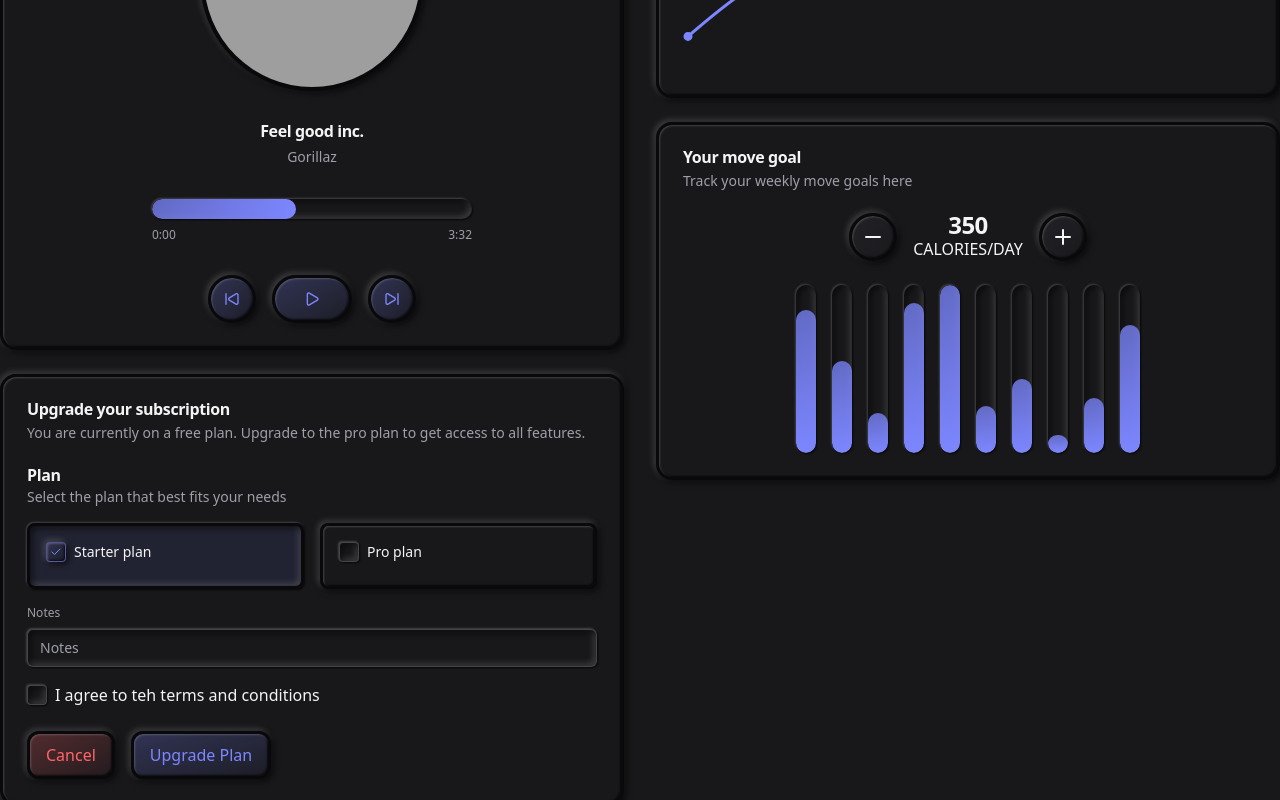
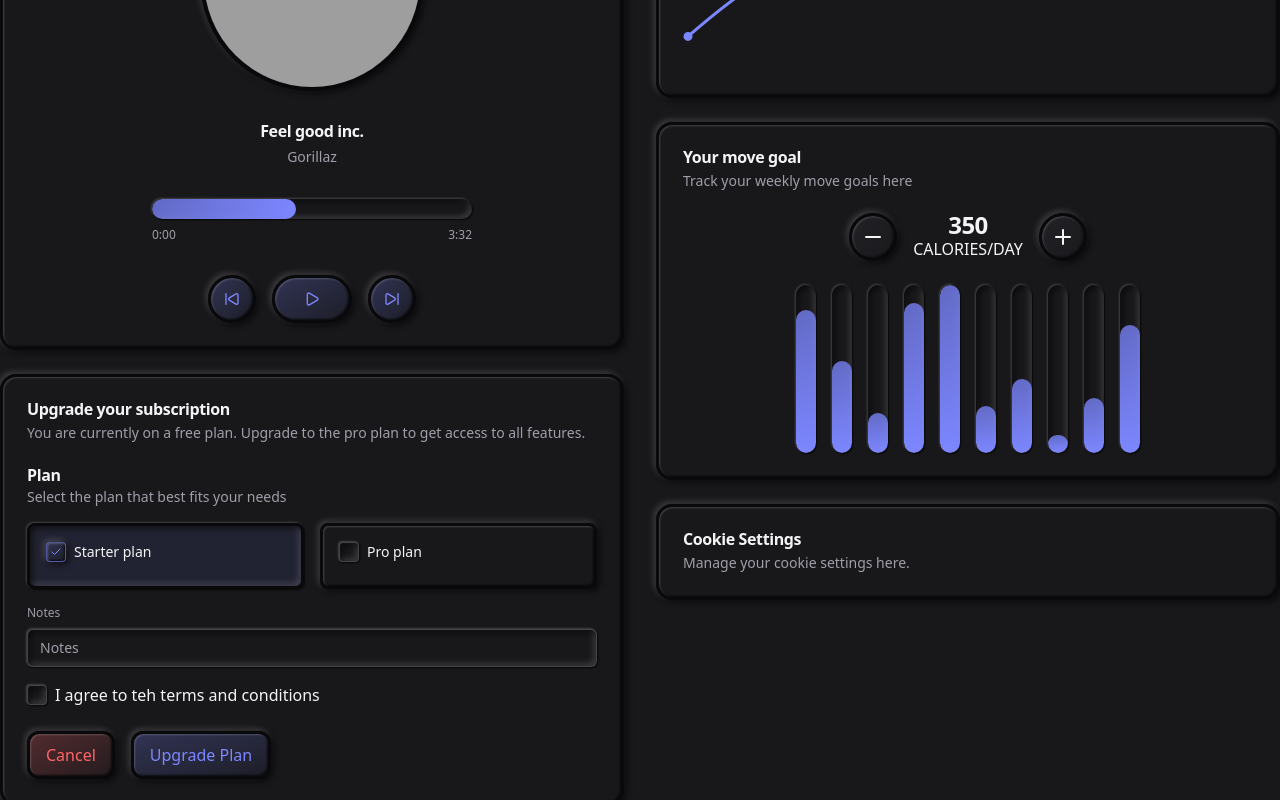
Before and after one commit to Annie-Huang/baseui-neomorphism2.0-component-library, a React (Vite) app: page / in a window 1280 px wide. Shown: the part 578-1378 px from the top of the page. Built offline with nearby package versions, Linux system fonts and the light colour scheme; grey boxes are pictures that could not be loaded.

Commit message:
Create another <Card> for cookie settings

```diff
--- a/src/App.tsx
+++ b/src/App.tsx
@@ -327,6 +327,15 @@ function App() {
               ))}
             </CardContent>
           </Card>
+
+          <Card>
+            <CardHeader>
+              <CardTitle>Cookie Settings</CardTitle>
+              <CardDescription>
+                Manage your cookie settings here.
+              </CardDescription>
+            </CardHeader>
+          </Card>
         </div>
       </section>
     </main>
```
